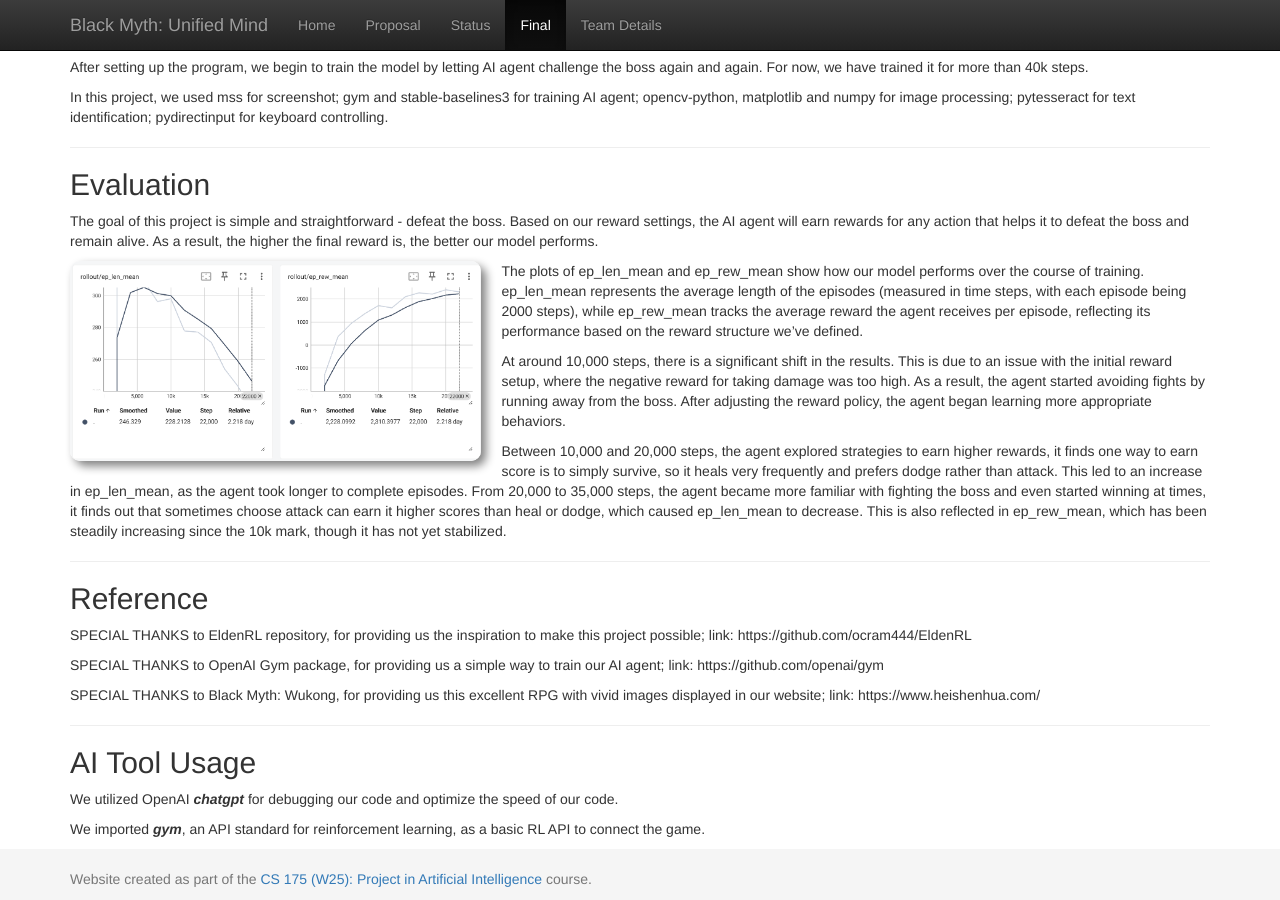
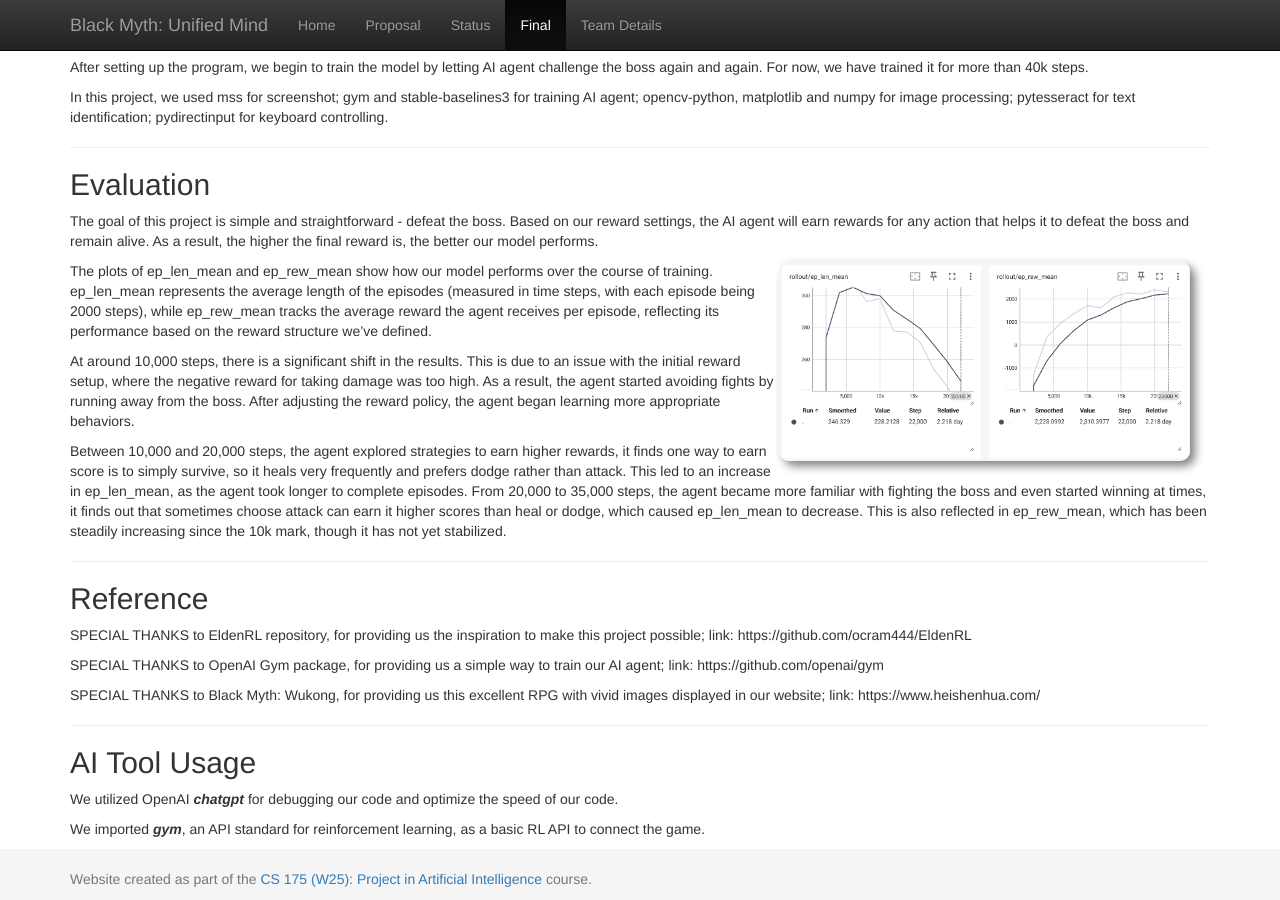
Before and after one commit to Jack-Emerald/BlackMyth-Unified_Mind, a Jekyll site: the page built from docs/final.md, in a window 1280 px wide and 900 px high, scrolled down 1434 px. Built offline with Jekyll 4.4.1, drawn with Linux system fonts in a browser that asks for light colours.

Commit message:
update final.md picture of evaluation part, update name

```diff
--- a/docs/final.md
+++ b/docs/final.md
@@ -57,7 +57,7 @@ In this project, we used mss for screenshot; gym and stable-baselines3 for train
 ## Evaluation
 The goal of this project is simple and straightforward - defeat the boss. Based on our reward settings, the AI agent will earn rewards for any action that helps it to defeat the boss and remain alive. As a result, the higher the final reward is, the better our model performs.
 
-<img src="images/yellow_loong.png" alt="Description" style="max-width:60%; height:auto; max-height:200px; display:block; float:left; border-radius:10px; margin-right: 20px; margin-bottom:20px; box-shadow:5px 5px 10px gray;">
+<img src="images/yellow_loong.jpg" alt="Description" style="max-width:60%; height:auto; max-height:200px; display:block; float:right; border-radius:10px; margin-right: 20px; margin-bottom:20px; box-shadow:5px 5px 10px gray;">
 
 The plots of ep_len_mean and ep_rew_mean show how our model performs over the course of training. ep_len_mean represents the average length of the episodes (measured in time steps, with each episode being 2000 steps), while ep_rew_mean tracks the average reward the agent receives per episode, reflecting its performance based on the reward structure we’ve defined.
 
```
Also changed, not shown: docs/images/yellow_loong.jpg (renamed from docs/images/yellow_loong.png).
